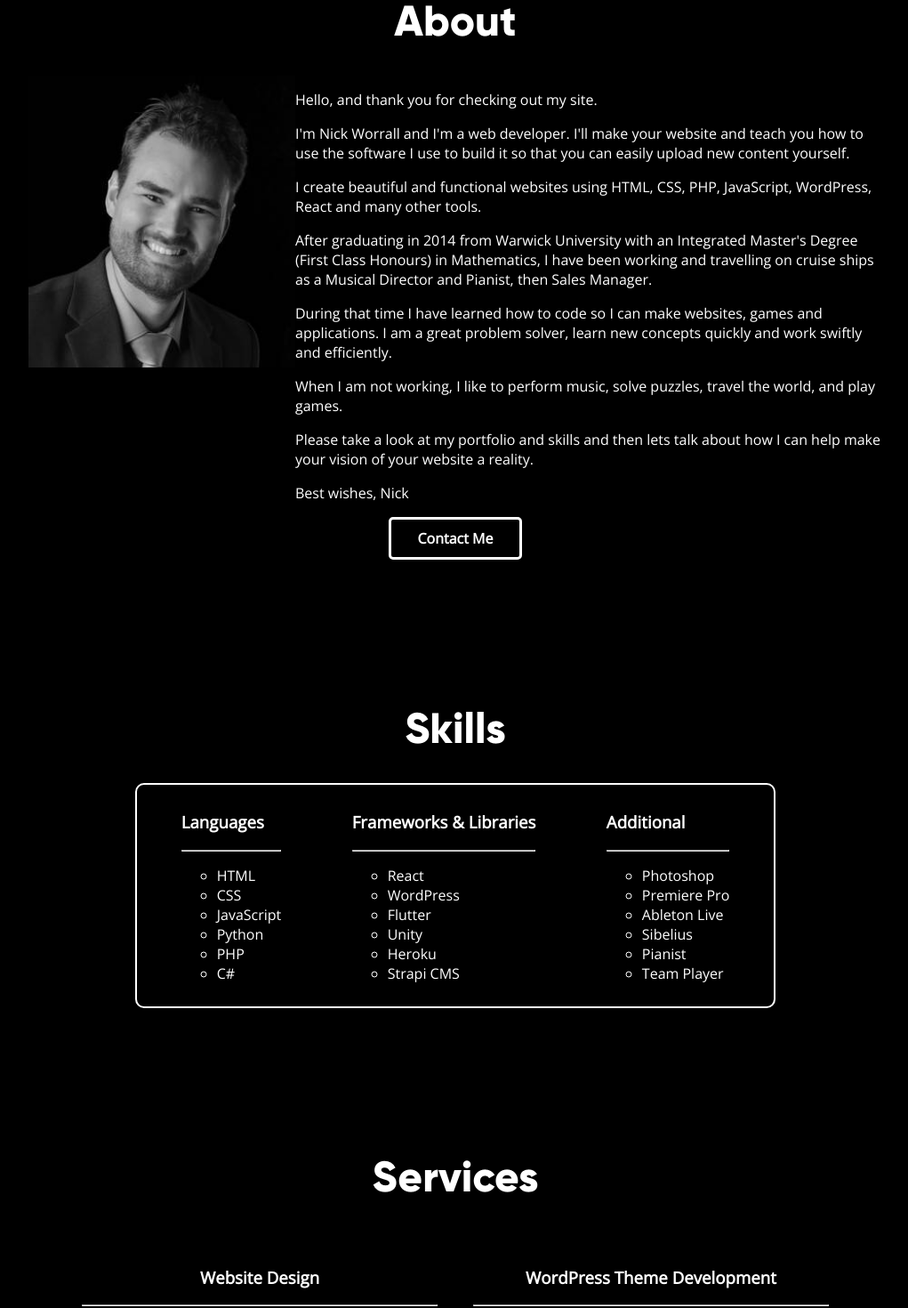
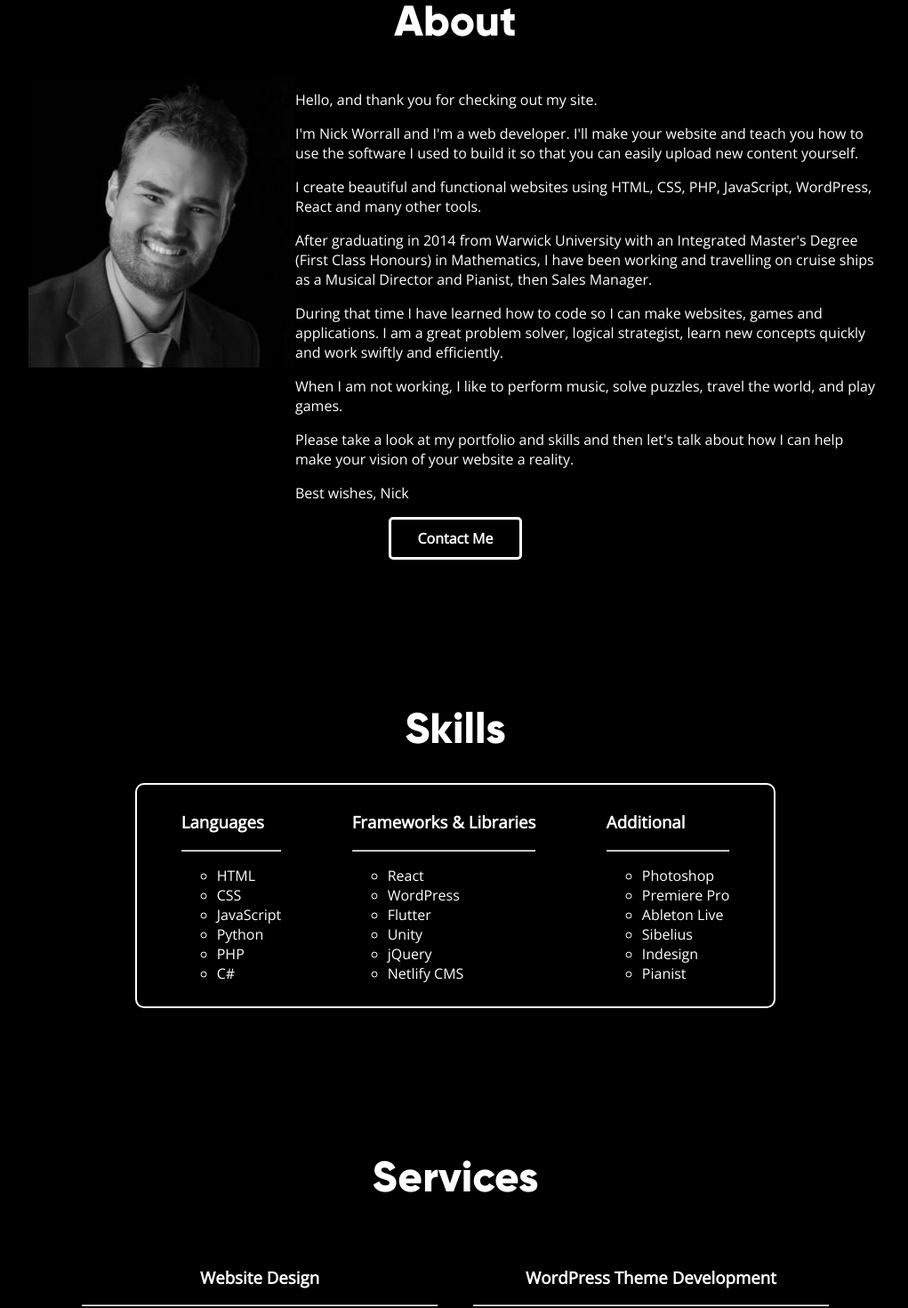
Before and after one commit to xylophonehero/nick-portfolio, a React (Create React App) app: page / in a window 1280 px wide. Shown: the part 1420-2890 px from the top of the page at 89% size, without its empty margins (128-1149 px from the left). Built offline with nearby package versions, Linux system fonts and the light colour scheme.

Commit message:
Proof Read

```diff
--- a/src/App.js
+++ b/src/App.js
@@ -80,12 +80,12 @@ function App()
             <p>For the past six years, I have been working and travelling on cruise ships as a Musical Director and Pianist, then Sales Manager.</p>
             <p>My passions include coding, solving puzzles, music performance, travel, and playing games.</p> */}
             <p>Hello, and thank you for checking out my site.</p>
-            <p> I'm Nick Worrall and I'm a web developer. I'll make your website and teach you how to use the software I use to build it so that you can easily upload new content yourself.</p>
-            <p> I create beautiful and functional websites using HTML, CSS, PHP, JavaScript, WordPress, React and many other tools. </p>
+            <p>I'm Nick Worrall and I'm a web developer. I'll make your website and teach you how to use the software I used to build it so that you can easily upload new content yourself.</p>
+            <p>I create beautiful and functional websites using HTML, CSS, PHP, JavaScript, WordPress, React and many other tools. </p>
             <p>After graduating in 2014 from Warwick University with an Integrated Master's Degree (First Class Honours) in Mathematics, I have been working and travelling on cruise ships as a Musical Director and Pianist, then Sales Manager.</p>
-            <p> During that time I have learned how to code so I can make websites, games and applications. I am a great problem solver, learn new concepts quickly and work swiftly and efficiently.</p>
+            <p>During that time I have learned how to code so I can make websites, games and applications. I am a great problem solver, logical strategist, learn new concepts quickly and work swiftly and efficiently.</p>
             <p>When I am not working, I like to perform music, solve puzzles, travel the world, and play games.</p>
-            <p>Please take a look at my portfolio and skills and then lets talk about how I can help make your vision of your website a reality.</p>
+            <p>Please take a look at my portfolio and skills and then let's talk about how I can help make your vision of your website a reality.</p>
             <p>Best wishes, Nick</p>
 
           </div>
@@ -125,8 +125,8 @@ function App()
                 <li>WordPress</li>
                 <li>Flutter</li>
                 <li>Unity</li>
-                <li>Heroku</li>
-                <li>Strapi CMS</li>
+                <li>jQuery</li>
+                <li>Netlify CMS</li>
               </ul>
             </div>
             <div>
@@ -137,8 +137,8 @@ function App()
                 <li>Premiere Pro</li>
                 <li>Ableton Live</li>
                 <li>Sibelius</li>
+                <li>Indesign</li>
                 <li>Pianist</li>
-                <li>Team Player</li>
               </ul>
             </div>
           </div>
--- a/src/Portfolio.json
+++ b/src/Portfolio.json
@@ -4,7 +4,7 @@
         "title": "Cruise Ship Karen",
         "image": "Cruiseshipkaren.jpg",
         "link": "https://cruiseshipkaren.com",
-        "tagline": "WordPress travel website.",
+        "tagline": "WordPress travel website",
         "description": "This website has information on calls of port for cruise ship itineraries, blogs and advice articles. *nI created a template for the port guide section so that information could be easily added by the writer whenever they write a new guide. *nI also created and edited footage for the YouTube Channel Cruise Ship Karen."
     },
     {
@@ -12,31 +12,31 @@
         "title": "Night Health Worker Box",
         "image": "nighthealthworker.jpg",
         "link": "https://nighthealthworkerbox.com",
-        "tagline": "WordPress ecommerce website.",
-        "description": "On this website, you can buy a subscription based service for a monthly care package designed for night health workers. The website uses the Genesis framework and implements the Subbly platform to handle the ecommerce side of it. *nI have also taught the client to use WordPress so they can update the website themselves with new pictures every month."
+        "tagline": "WordPress ecommerce website",
+        "description": "On this website, you can buy a subscription for a monthly care package designed for night health workers. The website uses the Genesis framework and implements the Subbly platform to handle the e-commerce side of it. *nI have also taught the client to use WordPress so they can update the website themselves with new pictures every month."
     },
     {
         "id": 2,
         "title": "KarenWorrall.co.uk",
         "image": "karenworrall.jpg",
         "link": "https://karenworrall.co.uk",
-        "tagline": "React writer portfolio website.",
-        "description": "This is the portfolio website of a writer featuring their services, selected works and testimonials. *nI built the website from the ground up, writing all the JavaScript and CSS myself and implemented third party React libraries. *nThe website takes JSON data for the portfolio, services and testimonials sections and converts it into HTML so more items can easily be added by amending the JSON file."
+        "tagline": "React writer portfolio website",
+        "description": "This is the portfolio website of a writer featuring their services, selected works and testimonials. *nI built the website from the ground up, writing all the JavaScript and CSS and implemented third party React libraries. *nThe website takes JSON data for the portfolio, services and testimonials sections and converts it into HTML so more items can easily be added by amending the JSON file."
     },
     {
         "id": 3,
         "title": "Codex Card Game Demo",
         "image": "Codex.jpg",
         "link": "https://dropbox.com/sh/jjk9lsrb776yta4/AADvHKSwV6A24NnBMdmm6kUVa?dl=0",
-        "tagline": "Unity card game.",
-        "description": "This is a personal project where I created a working version of the card game Codex on Unity. *nI have taken the card images and manipulated them into interactible game objects and have created scripts to implement the rules of the game. *nThe link above takes you to DropBox where you can download and test the game for yourself."
+        "tagline": "Unity card game",
+        "description": "This is a personal project where I created a working version of the card game Codex on Unity. *nI have taken the card images and manipulated them into interactive game objects and have created scripts to implement the rules of the game. *nThe link above takes you to DropBox where you can download and test the game for yourself."
     },
     {
         "id": 4,
         "title": "This Website",
         "image": "NickWorrall.jpg",
         "link": "",
-        "tagline": "React web developer portfolio website.",
-        "description": "This is my own portfolio website which i'm particualarly proud of the star background. *nThe positions of the stars are based on the Golden Ratio similarly to the way a Sunflower spreads it's seeds. *nClick the triangle on the left and experiment with the controls to see the power of React stateful widgets."
+        "tagline": "React web developer portfolio website",
+        "description": "This is my portfolio website, and I'm particualarly proud of the star background. *nThe positions of the stars are based on the Golden Ratio similarly to the way a Sunflower spreads its seeds. *nClick the triangle on the left and experiment with the controls to see the power of React stateful widgets."
     }
 ]
--- a/src/Services.json
+++ b/src/Services.json
@@ -22,7 +22,7 @@
     {
         "id": 4,
         "title": "Responsive Site Design",
-        "info": "All websites can be viewed on laptops, phones, tablets and more. If a user has a bad experience on one of these, then they probably won't stay on your site for very long. I will make sure this never happens as websites I design will look great on all devices."
+        "info": "All websites can be viewed on laptops, phones, tablets and more. If a user has a bad experience on one of these, then they probably won't stay on your site for very long. I will make sure this never happens as websites that I design function and look great on all devices."
     },
     {
         "id": 5,
--- a/src/Testimonials.json
+++ b/src/Testimonials.json
@@ -9,6 +9,6 @@
         "id": 1,
         "name": "Karen Worrall",
         "title": "Copy and Content Writer",
-        "testimonial": "Nick created both my portfolio site and travel website. He works quickly and is very reliable. He has great insight on how to make a fantastic looking website that runs smoothly on all devices. If I needed another website made, I will hire him."
+        "testimonial": "Nick created both my portfolio site and travel website. He works quickly and is very reliable. He has a lot of knowledge adn understanding on how to make a fantastic looking website that runs smoothly on all devices. If I needed another website made, I will hire him."
     }
 ]
```
